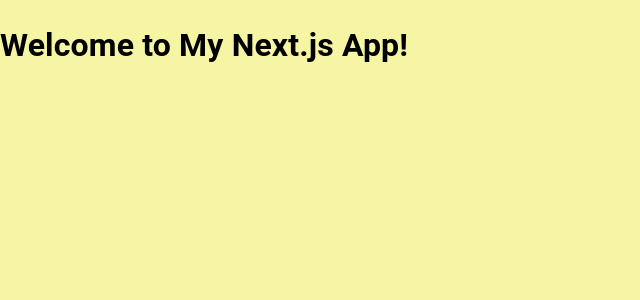
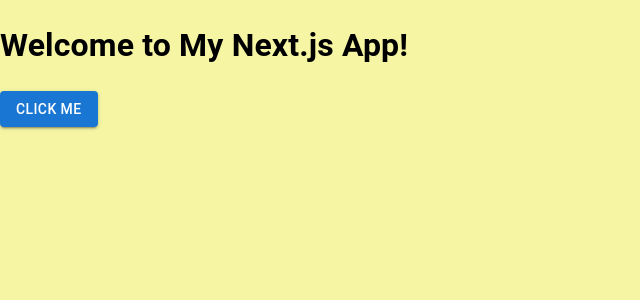
Before and after one commit to eg-FujiwaraDaisuke/aws-cdk-frontend, a Next.js app: page / in a window 1280 px wide. Shown: the top 300 px of the page, without its empty margins (0-640 px from the left). Built offline with nearby package versions, Linux system fonts and the light colour scheme.

Commit message:
edit: Button in Home

```diff
--- a/pages/index.tsx
+++ b/pages/index.tsx
@@ -1,11 +1,15 @@
 import React from 'react';
+import Button from '@mui/material/Button';
 
 const Home = () => {
-    return (
-        <div>
-            <h1>Welcome to My Next.js App!</h1>
-        </div>
-    );
+  return (
+    <div>
+      <h1>Welcome to My Next.js App!</h1>
+      <Button variant="contained" color="primary">
+        Click Me
+      </Button>
+    </div>
+  );
 };
 
 export default Home;
```
